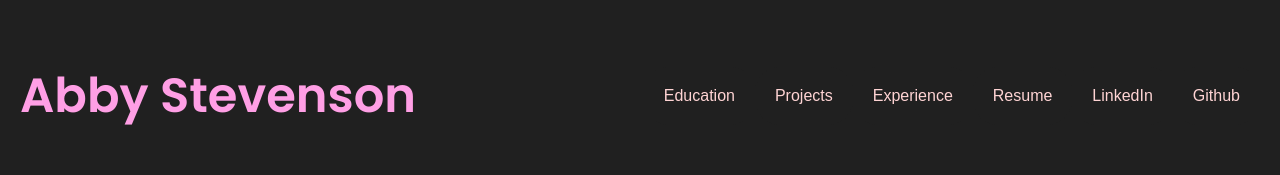
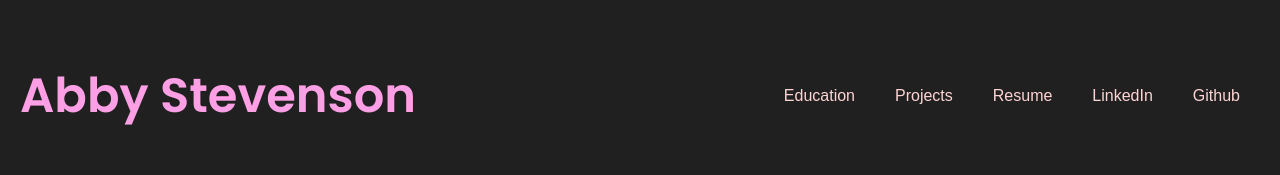
Before and after one commit to abby-stevenson/PersonalWebsite, a React (Vite) app in the folder app/: page / in a window 1280 px wide. Shown: the top 175 px of the page. Built offline with nearby package versions, Linux system fonts and the light colour scheme.

Commit message:
Removing Experience Button

```diff
--- a/app/src/NavBar.jsx
+++ b/app/src/NavBar.jsx
@@ -18,7 +18,6 @@ import './NavBar.css';
                 <a href="#projects">
                     <button className='nav-button'>Projects</button>
                 </a>
-                <button className='nav-button'>Experience</button>
                 <a href="/Resume.pdf" target="_blank" rel="noopener noreferrer">
                     <button className="nav-button">Resume</button>
                 </a>
```
